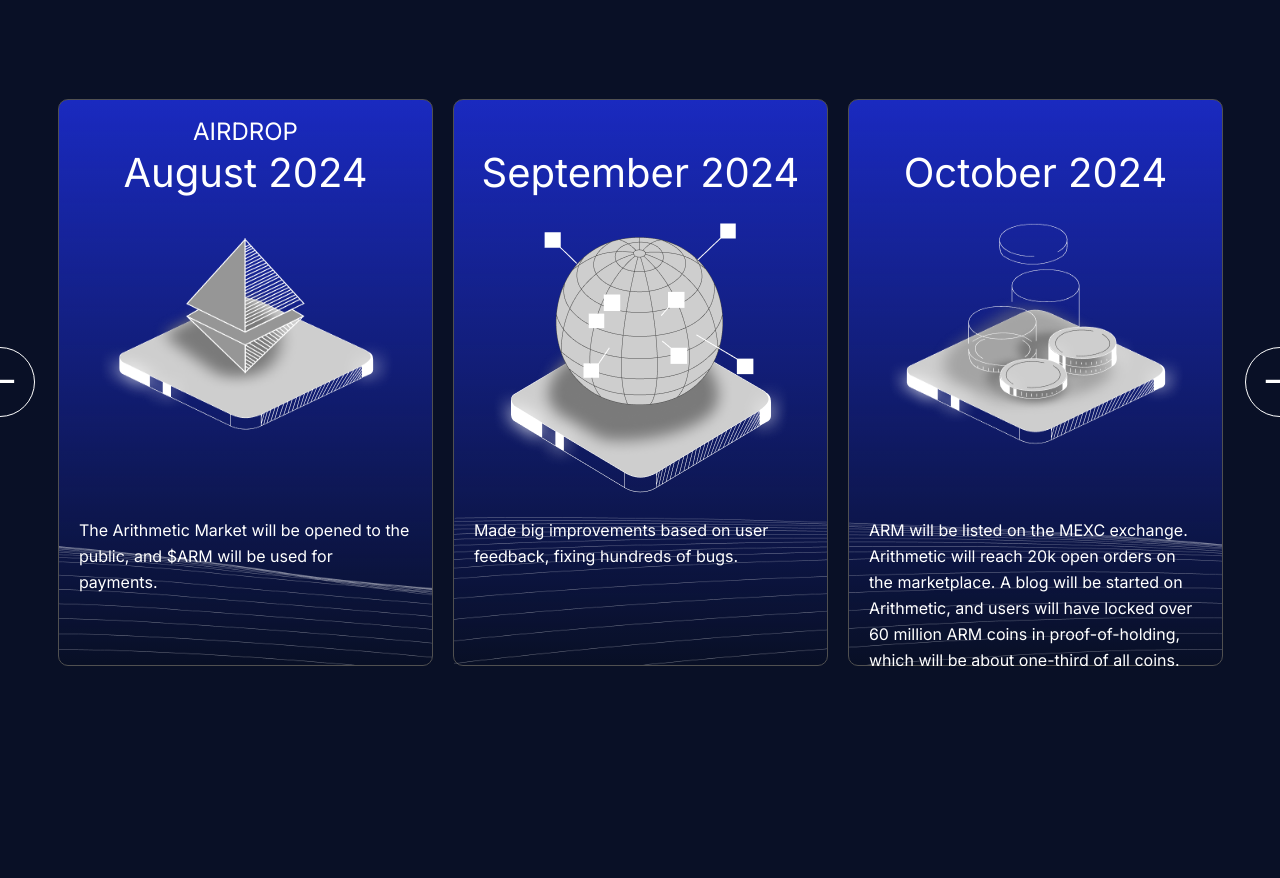
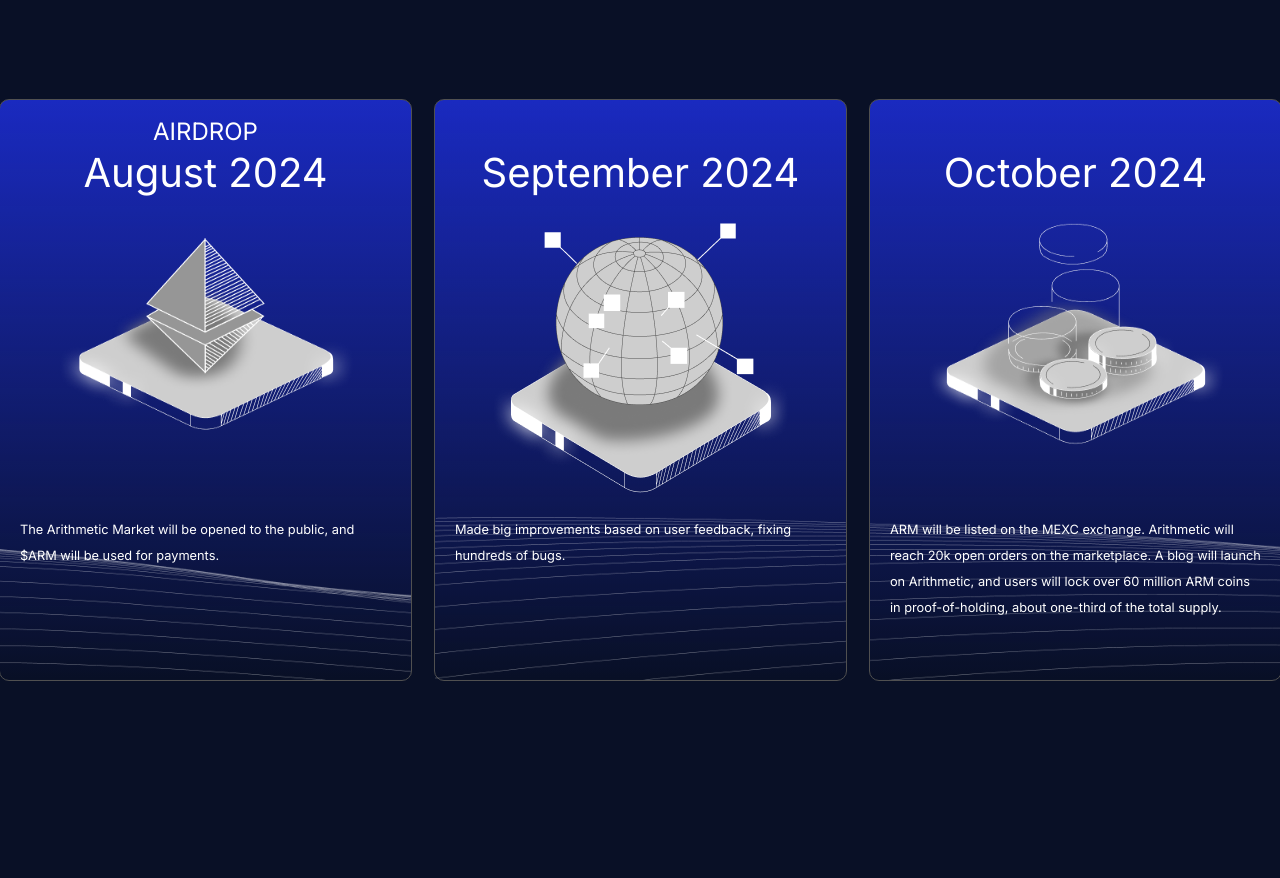
Before and after one commit to Minhas2/Arithemtic-, a React (Create React App) app: page / in a window 1280 px wide. Shown: the part 9510-10388 px from the top of the page. Built offline with nearby package versions, Linux system fonts and the light colour scheme.

Commit message:
overflowing content

```diff
--- a/src/component/slider.jsx
+++ b/src/component/slider.jsx
@@ -101,9 +101,7 @@
               <img src="../assest/image/wave2.png" alt="" className="w-100" />
               <div className="abs-text1">
                 ARM will be listed on the MEXC exchange. Arithmetic will reach
-                20k open orders on the marketplace. A blog will be started on
-                Arithmetic, and users will have locked over 60 million ARM coins
-                in proof-of-holding, which will be about one-third of all coins.
+                20k open orders on the marketplace. A blog will launch on Arithmetic, and users will lock over 60 million ARM coins in proof-of-holding, about one-third of the total supply.
               </div>
             </div>
           </div>
@@ -163,7 +161,7 @@
 
             <div className="relative">
               <img src="../assest/image/wave3.png" alt="" className="w-100" />
-              <div className="abs-text1" style={{ lineHeight: "22px" }}>
+              <div className="abs-text1" >
                 Pre-selected OC profiles for mining-grade machines will be
                 rolled out. Customers will be able to choose specific OC
                 profiles provided by hosting providers, which will help
@@ -250,7 +248,8 @@
             <div className="relative">
               <img src="../assest/image/wave3.png" alt="" className="w-100" />
               <div className="abs-text1" style={{ lineHeight: "22px" }}>
-              Major updates will be made to MFP, and ARM will be set as the main payment method.
+                Major updates will be made to MFP, and ARM will be set as the
+                main payment method.
               </div>
             </div>
           </div>
@@ -269,8 +268,9 @@
             <div className="relative">
               <img src="../assest/image/wave3.png" alt="" className="w-100" />
               <div className="abs-text1" style={{ lineHeight: "22px" }}>
-
-The Flux partnership will be established, Zellcore wallet integration will be added, the PAAL partnership will be formed, and an XT listing will be introduced.
+                The Flux partnership will be established, Zellcore wallet
+                integration will be added, the PAAL partnership will be formed,
+                and an XT listing will be introduced.
               </div>
             </div>
           </div>
@@ -289,7 +289,8 @@
             <div className="relative">
               <img src="../assest/image/wave3.png" alt="" className="w-100" />
               <div className="abs-text1" style={{ lineHeight: "22px" }}>
-              The Bitget listing will be introduced, and custom templates will be added to containers.
+                The Bitget listing will be introduced, and custom templates will
+                be added to containers.
               </div>
             </div>
           </div>
--- a/src/page/Home/Home.css
+++ b/src/page/Home/Home.css
@@ -1831,20 +1831,35 @@
 
 
 @media only screen and (max-width: 1440px) {
-  .slider-custom-container {
-    max-width: 1160px;
-    margin: auto;
-}
-
-
-}
-
-
-
-/* .slide-image {
-  width: 240px;
-  height: 271px;
-} */
+  .abs-text1 {
+    font-size: 0.8rem;
+  }
+
+
+}
+
+@media only screen and (max-width: 1113px) {
+  .abs-text1 {
+    font-size: 0.7rem;
+  }
+  .abs-text1 {
+
+    line-height: 21px;
+
+}
+
+
+}
+
+
+@media only screen and (max-width: 1113px) {
+  .abs-text1 {
+    font-size: 0.6rem;
+  }
+
+
+}
+
 
 
 
@@ -1967,6 +1982,23 @@
 }
 
 
+@media only screen and (max-width: 360px) {
+  .custom-prev-arrow {
+    position: absolute;
+    top: 112%;
+    left: 26%;
+    transform: translateY(-50%);
+}
+
+.abs-text1 {
+  font-size: 0.6rem;
+}
+
+
+}
+
+
+
 
 
 .font-blue{
```
